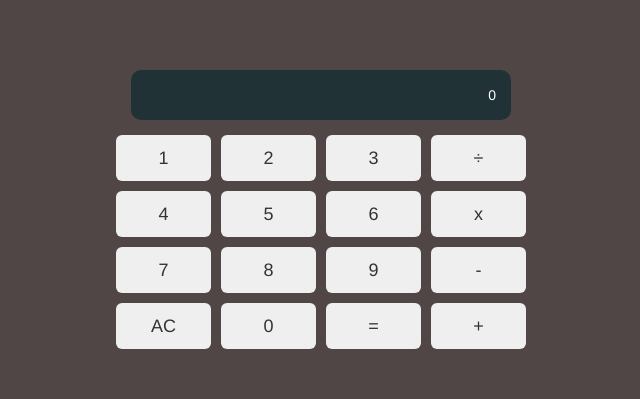
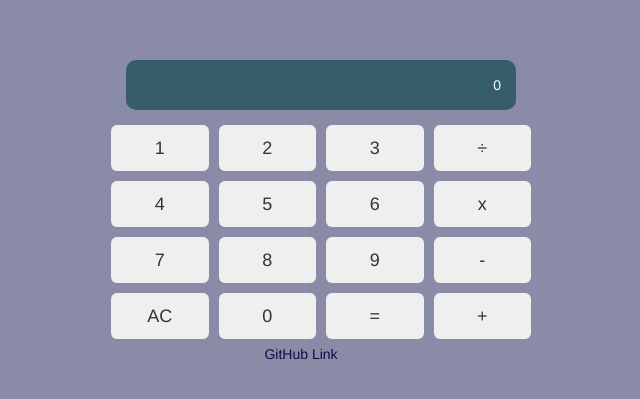
Before and after one commit to jaykch/calculator, a plain HTML site: page index.html in a window 1280 px wide. Shown: the part 193-592 px from the top of the page, without its empty margins (339-979 px from the left). Drawn offline with nearby package versions, Linux system fonts and the light colour scheme.

Commit message:
Restylised home page and added github link

```diff
--- a/index.html
+++ b/index.html
@@ -15,11 +15,12 @@
     <style>
         .app {
             display: flex;
+            flex-flow: column nowrap;
             justify-content: center;
             align-items: center;
             height: 100vh;
             width: 100vw;
-            background: #514646;
+            background: rgb(138, 139, 166);
         }
 
         button.digit {
@@ -29,7 +30,7 @@
         #screen {
             margin: 10px 20px;
             height: 50px;
-            background: rgba(16, 44, 48, 0.74);
+            background: rgba(28, 78, 85, 0.74);
             border-radius: 10px;
             display: flex;
             align-items: center;
@@ -37,11 +38,31 @@
             color: white;
         }
 
+        a {
+            -webkit-transition: all 0.5s ease;
+            -moz-transition: all 0.5s ease;
+            -ms-transition: all 0.5s ease;
+            -o-transition: all 0.5s ease;
+            transition: all 0.5s ease;
+        }
+
+        a, a:focus, a:visited {
+            color: #0e0b49;
+            text-decoration: none;
+        }
+
+        a:hover {
+            color: rgba(14, 11, 73, 0.59);
+            text-decoration: none;
+        }
+
+
     </style>
 </head>
 <body>
 <div class="app">
     <div class="container">
+        <div class="row">
             <div class="col-md-6 text-center col-md-offset-4 ">
                 <div id="calculator">
                     <div class="digits">
@@ -79,6 +100,11 @@
                 </div>
             </div>
         </div>
+        <div class="row">
+            <footer class="text-center"><a href="https://github.com/jaykch/calculator" target="_blank">GitHub Link</a>
+            </footer>
+        </div>
+    </div>
 </div>
 
 
```
Lines whose indentation alone changed are shown as unchanged.
